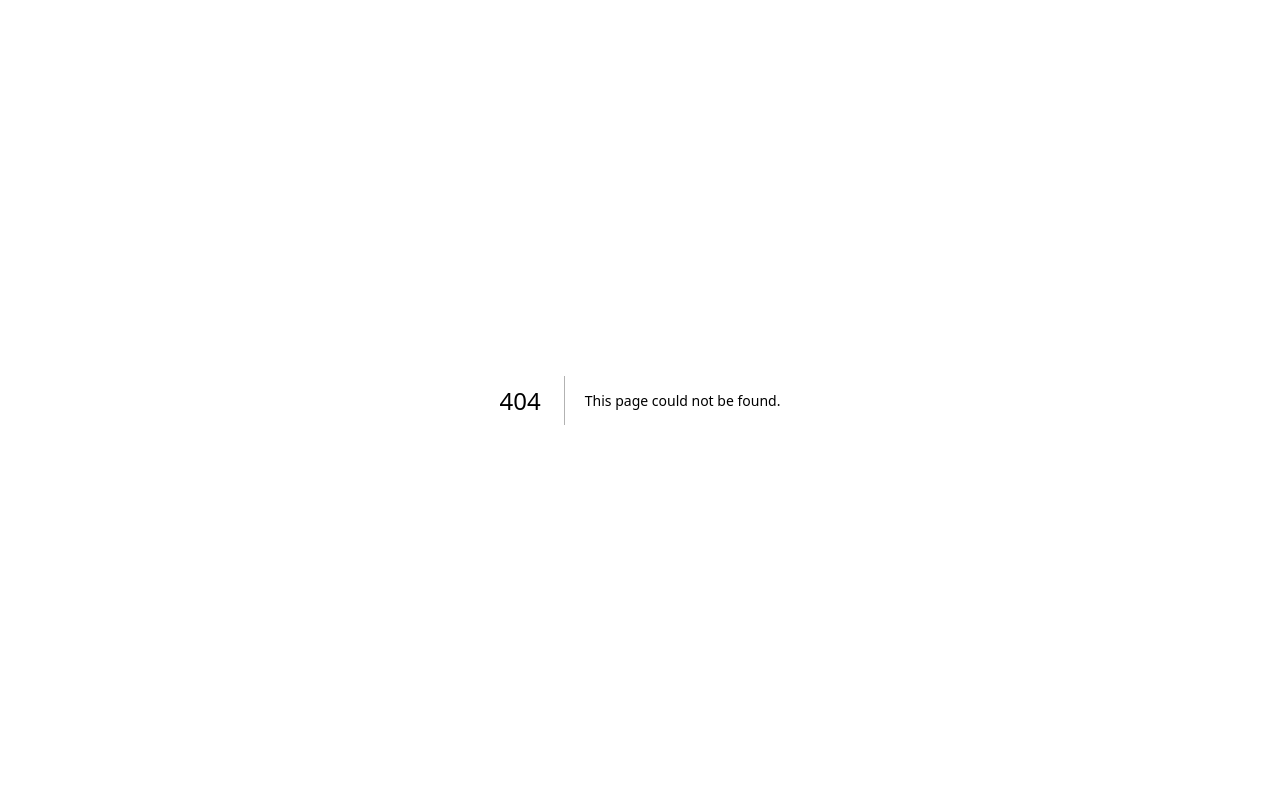
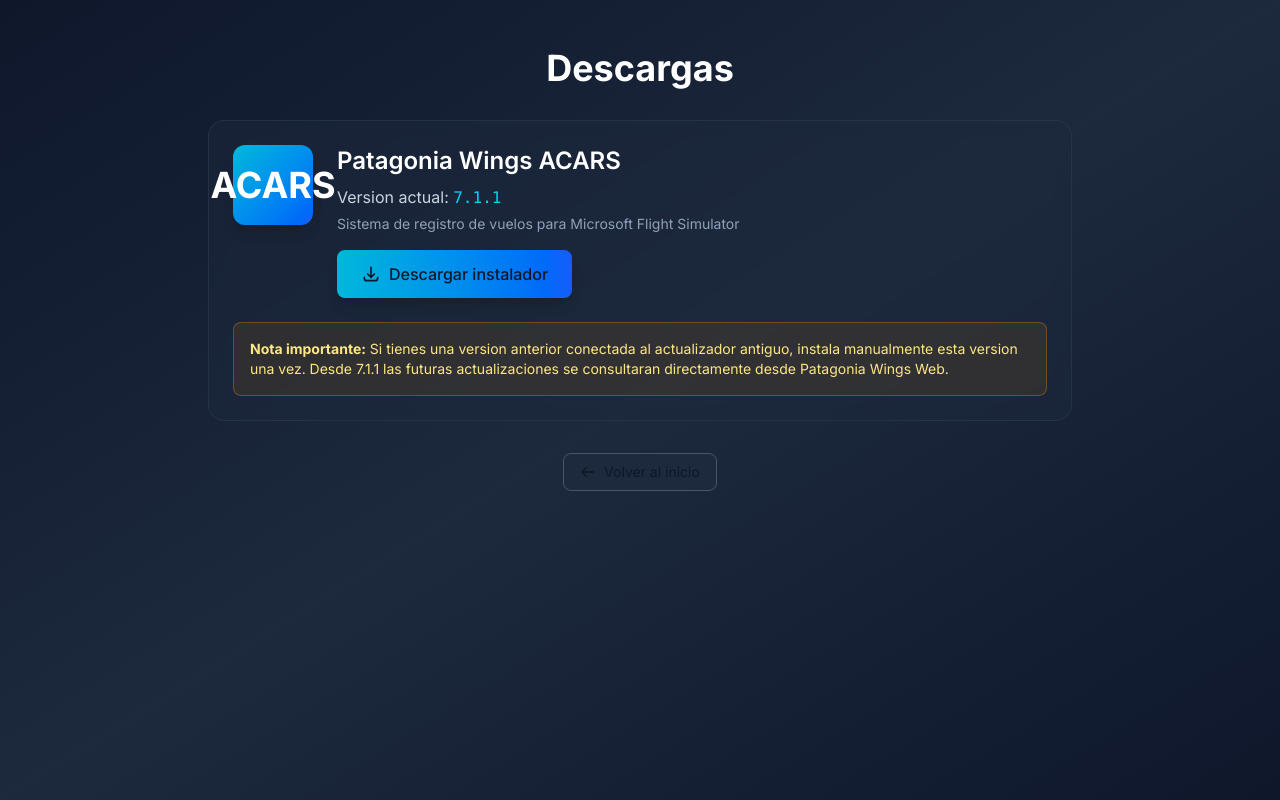
Before and after one commit to lizamaclaudio-blip/WEB3.0, a Next.js app: page /downloads in a window 1280 px wide. Before the commit this address had no page. Built offline with nearby package versions, Linux system fonts and the light colour scheme.

Commit message:
release(web): link ACARS 7.1.1 download

```diff
--- /dev/null
+++ b/src/app/downloads/page.tsx
@@ -0,0 +1,69 @@
+import Link from "next/link";
+
+export const metadata = {
+  title: "Descargas | Patagonia Wings",
+  description: "Descarga Patagonia Wings ACARS y otros recursos",
+};
+
+export default function DownloadsPage() {
+  return (
+    <main className="min-h-screen bg-gradient-to-br from-slate-900 via-slate-800 to-slate-900">
+      <div className="mx-auto max-w-4xl px-4 py-12">
+        <h1 className="mb-8 text-center text-3xl font-bold text-white md:text-4xl">
+          Descargas
+        </h1>
+
+        <div className="rounded-2xl border border-slate-700/50 bg-slate-800/50 p-6 backdrop-blur-sm">
+          <div className="flex flex-col items-center gap-6 md:flex-row md:items-start">
+            <div className="flex h-20 w-20 items-center justify-center rounded-xl bg-gradient-to-br from-cyan-500 to-blue-600 text-4xl font-bold text-white shadow-lg">
+              ACARS
+            </div>
+
+            <div className="flex-1 text-center md:text-left">
+              <h2 className="mb-2 text-2xl font-semibold text-white">
+                Patagonia Wings ACARS
+              </h2>
+              <p className="mb-1 text-slate-300">
+                Version actual: <span className="font-mono text-cyan-400">7.1.1</span>
+              </p>
+              <p className="mb-4 text-sm text-slate-400">
+                Sistema de registro de vuelos para Microsoft Flight Simulator
+              </p>
+
+              <a
+                href="/downloads/acars/PatagoniaWingsACARSSetup.exe"
+                download
+                className="inline-flex items-center gap-2 rounded-lg bg-gradient-to-r from-cyan-500 to-blue-600 px-6 py-3 font-medium text-white shadow-lg transition-all hover:from-cyan-400 hover:to-blue-500 hover:shadow-cyan-500/25"
+              >
+                <svg className="h-5 w-5" fill="none" stroke="currentColor" viewBox="0 0 24 24">
+                  <path strokeLinecap="round" strokeLinejoin="round" strokeWidth={2} d="M4 16v1a3 3 0 003 3h10a3 3 0 003-3v-1m-4-4l-4 4m0 0l-4-4m4 4V4" />
+                </svg>
+                Descargar instalador
+              </a>
+            </div>
+          </div>
+
+          <div className="mt-6 rounded-lg border border-amber-500/30 bg-amber-500/10 p-4">
+            <p className="text-sm text-amber-200">
+              <strong>Nota importante:</strong> Si tienes una version anterior conectada al actualizador antiguo,
+              instala manualmente esta version una vez. Desde 7.1.1 las futuras actualizaciones se consultaran
+              directamente desde Patagonia Wings Web.
+            </p>
+          </div>
+        </div>
+
+        <div className="mt-8 text-center">
+          <Link
+            href="/"
+            className="inline-flex items-center gap-2 rounded-lg border border-slate-600 bg-slate-800 px-4 py-2 text-sm text-slate-300 transition-colors hover:border-slate-500 hover:text-white"
+          >
+            <svg className="h-4 w-4" fill="none" stroke="currentColor" viewBox="0 0 24 24">
+              <path strokeLinecap="round" strokeLinejoin="round" strokeWidth={2} d="M10 19l-7-7m0 0l7-7m-7 7h18" />
+            </svg>
+            Volver al inicio
+          </Link>
+        </div>
+      </div>
+    </main>
+  );
+}
--- a/src/components/layout/CrewHeader.tsx
+++ b/src/components/layout/CrewHeader.tsx
@@ -1,7 +1,9 @@
 import Link from "next/link";
 import Image from "next/image";
 
-const navGroups = [
+type NavItem = string | { label: string; href: string; external?: boolean };
+
+const navGroups: { label: string; items: NavItem[] }[] = [
   {
     label: "Patagonia Wings",
     items: ["Noticias modo carrera", "Aeronaves certificadas", "Staff", "Nuestros héroes", "Estadísticas", "Contacto"],
@@ -16,7 +18,15 @@ const navGroups = [
   },
   {
     label: "Menú del Piloto",
-    items: ["Ver mis PIREPs", "Vuelos regulares", "Vuelo de la semana", "Despachos", "Patagonia ACARS", "Descargas", "Sala de pilotos"],
+    items: [
+      "Ver mis PIREPs",
+      "Vuelos regulares",
+      "Vuelo de la semana",
+      "Despachos",
+      { label: "Patagonia ACARS", href: "/downloads/acars/PatagoniaWingsACARSSetup.exe", external: true },
+      { label: "Descargas", href: "/downloads", external: false },
+      "Sala de pilotos"
+    ],
   },
 ];
 
@@ -59,9 +69,16 @@ export function CrewHeader({ pilot }: CrewHeaderProps) {
                 {group.label} <span aria-hidden="true">{chevronDownIcon}</span>
               </button>
               <div className="pw-sur-dropdown-menu">
-                {group.items.map((item) => (
-                  <a href="#" key={item}>{item}</a>
-                ))}
+                {group.items.map((item, idx) => {
+                  if (typeof item === "string") {
+                    return <a href="#" key={item}>{item}</a>;
+                  }
+                  const { label, href, external } = item;
+                  if (external) {
+                    return <a href={href} key={label} download>{label}</a>;
+                  }
+                  return <Link href={href} key={label}>{label}</Link>;
+                })}
               </div>
             </div>
           ))}
```
Also changed, not shown: 1 other file (tests, documents, lock files or other folders).
